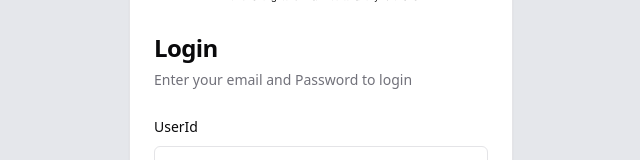
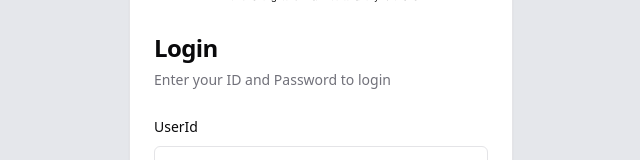
Before and after one commit to goldilocksz/cocodot-project1, a React (Vite) app: page /login in a window 1280 px wide. Shown: the part 280-440 px from the top of the page, without its empty margins (319-959 px from the left). Built offline with nearby package versions, Linux system fonts and the light colour scheme.

Commit message:
로그인 화면 문구 수정

```diff
--- a/src/pages/login.tsx
+++ b/src/pages/login.tsx
@@ -78,7 +78,7 @@ export default function LoginView() {
           </div>
           <CardTitle className="text-2xl">Login</CardTitle>
           <CardDescription>
-            Enter your email and Password to login
+            Enter your ID and Password to login
           </CardDescription>
         </CardHeader>
         <CardContent>
```
